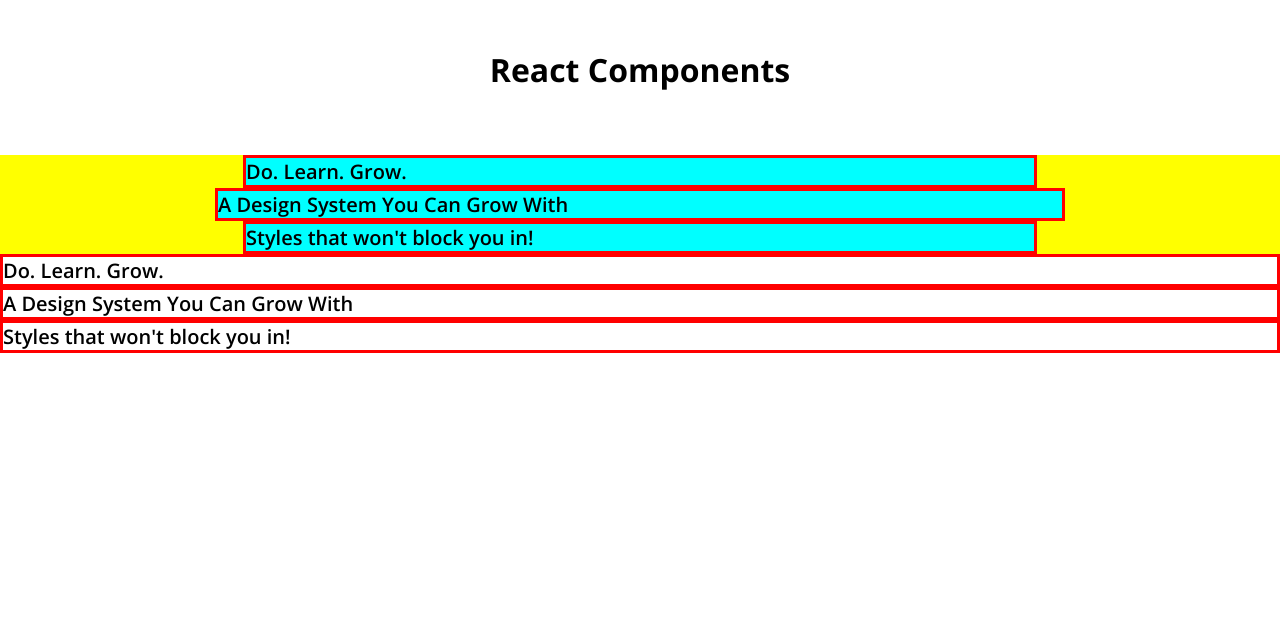
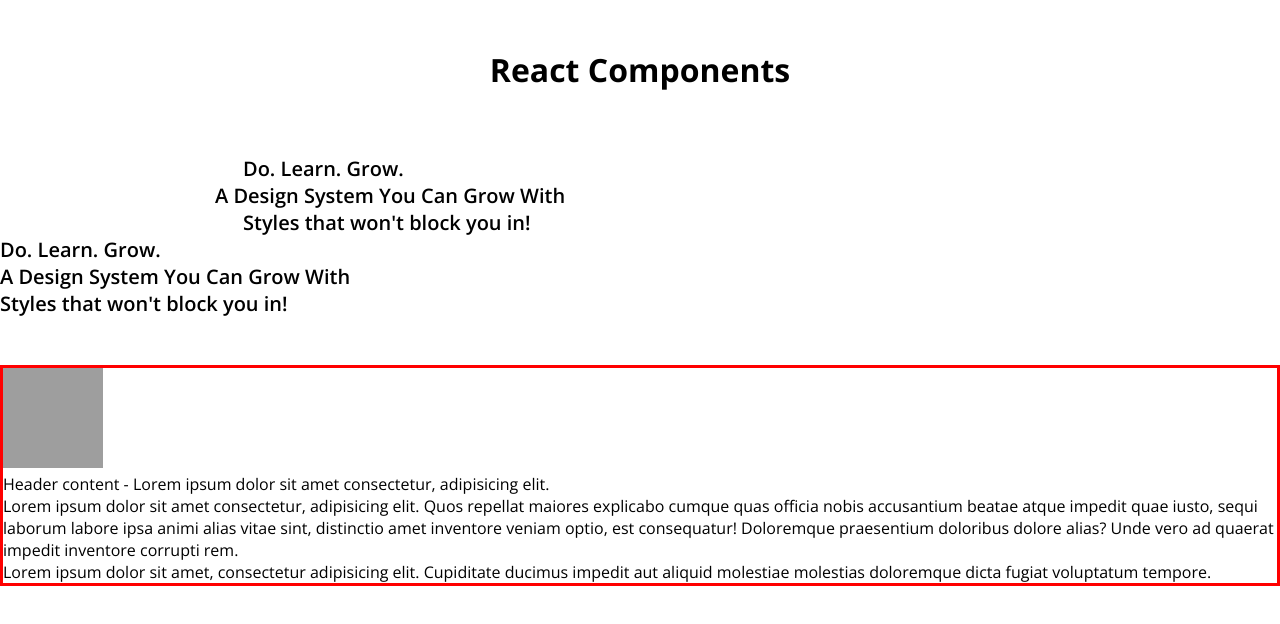
Before and after one commit to Ly900/react-components, a React (Vite) app: page / in a window 1280 px wide. Shown: the top 624 px of the page. Built offline with nearby package versions, Linux system fonts and the light colour scheme; grey boxes are pictures that could not be loaded; a web font is replaced by a local one.

Commit message:
Add tempalte to practice grid

```diff
--- a/src/App.scss
+++ b/src/App.scss
@@ -7,7 +7,7 @@
 }
 
 .content-width {
-	background: yellow;
+	// background: yellow;
 	padding-inline: 1rem;
 	// margin-bottom: 2rem;
 	@media (min-width: 1000px) {
@@ -18,7 +18,7 @@
 		// margin-bottom: 3rem;
 	}
 	&__wrapper {
-		background: cyan;
+		// background: cyan;
 		@media (min-width: 1000px) {
 			grid-area: content;
 		}
@@ -26,10 +26,15 @@
 }
 
 .fancy-text {
-	border: 3px solid red;
+	// border: 3px solid red;
 	&__subheading {
 		font-weight: 600;
 		font-style: normal;
 		font-size: 20px;
 	}
 }
+
+.template {
+	margin-block: 3rem;
+	border: 3px solid red;
+}
--- a/src/App.tsx
+++ b/src/App.tsx
@@ -53,6 +53,39 @@
 			<FancyText text="A Design System You Can Grow With" />
 
 			<FancyText text="Styles that won't block you in!" />
+
+			<div className="template">
+				<div className="header">
+					<div className="header__logo">
+						<img
+							className="header__logo-image"
+							src="https://picsum.photos/100/100"
+						/>
+					</div>
+					<div className="header__content-container">
+						<p className="header__content">
+							Header content - Lorem ipsum dolor sit amet consectetur,
+							adipisicing elit.
+						</p>
+					</div>
+				</div>
+				<div className="template__sidebar">
+					Lorem ipsum dolor sit amet consectetur, adipisicing elit. Quos
+					repellat maiores explicabo cumque quas officia nobis accusantium
+					beatae atque impedit quae iusto, sequi laborum labore ipsa animi alias
+					vitae sint, distinctio amet inventore veniam optio, est consequatur!
+					Doloremque praesentium doloribus dolore alias? Unde vero ad quaerat
+					impedit inventore corrupti rem.
+				</div>
+				<div className="main"></div>
+				<div className="footer">
+					<p>
+						Lorem ipsum dolor sit amet, consectetur adipisicing elit. Cupiditate
+						ducimus impedit aut aliquid molestiae molestias doloremque dicta
+						fugiat voluptatum tempore.
+					</p>
+				</div>
+			</div>
 		</>
 	);
 }
```
